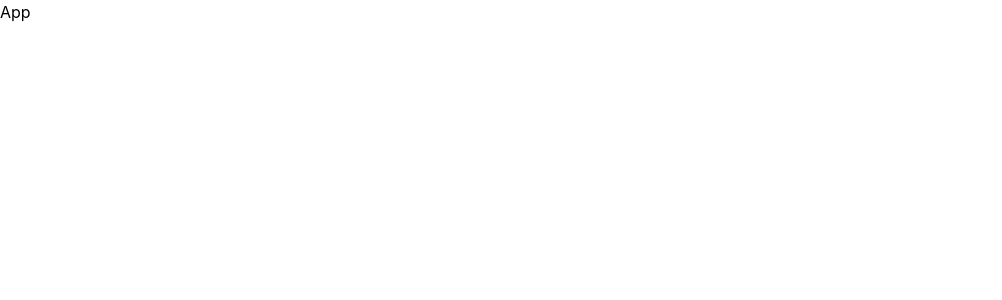
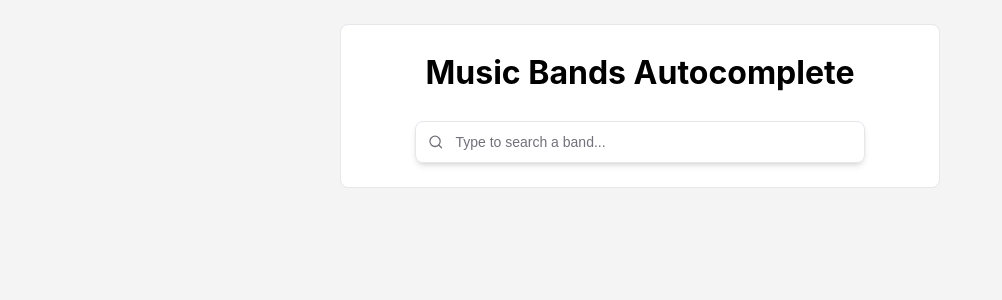
Before and after one commit to rbqdev/react-music-autocomple-input, a React (Vite) app: page / in a window 1280 px wide. Shown: the top 300 px of the page, without its empty margins (0-1002 px from the left). Built offline with nearby package versions, Linux system fonts and the light colour scheme.

Commit message:
feat: add App autocomplete features and states

```diff
--- /dev/null
+++ b/src/App.css
@@ -0,0 +1,21 @@
+.app {
+  display: flex;
+  justify-content: center;
+  align-items: self-start;
+  padding: var(--space-24);
+  background-color: var(--color-bg-light);
+  height: 100vh;
+}
+
+.app--content {
+  display: flex;
+  justify-content: center;
+  align-items: center;
+  flex-direction: column;
+  min-width: 600px;
+  padding: var(--space-24);
+  gap: var(--space-24);
+  border: 1px solid var(--color-border);
+  border-radius: var(--rounded-md);
+  background-color: var(--color-white);
+}
--- a/src/App.tsx
+++ b/src/App.tsx
@@ -1,5 +1,85 @@
+import {
+  Autocomplete,
+  AutocompleteSuggestion,
+} from "./components/Autocomplete";
+import "./App.css";
+import { useEffect, useState } from "react";
+import useDebounce from "./hooks/useDebounce";
+import { api } from "./api";
+import { debounceTime } from "./constants";
+
+type BandsResults = {
+  artists: {
+    name: string;
+  }[];
+};
+
 function App() {
-  return <>App</>;
+  const [isLoading, setIsLoading] = useState(false);
+  const [autocompleteValue, setAutocompleteValue] = useState("");
+  const [autocompleteSuggestions, setAutocompleteSuggestions] = useState<
+    AutocompleteSuggestion[] | null
+  >(null);
+
+  const resetAutoCompleteSuggestions = () => {
+    setAutocompleteSuggestions(null);
+  };
+
+  const handleChangeValue = (event: React.ChangeEvent<HTMLInputElement>) => {
+    const value = event.currentTarget.value;
+    setAutocompleteValue(value);
+  };
+
+  const getBands = async () => {
+    if (!autocompleteValue || isLoading) {
+      return;
+    }
+
+    setIsLoading(true);
+    const result = await api.get<BandsResults>(
+      `/artist/?query=${autocompleteValue}&fmt=json&limit=5`
+    );
+
+    if ("artists" in result) {
+      const { artists } = result;
+      setAutocompleteSuggestions(
+        artists.map(({ name }) => {
+          return {
+            name,
+          };
+        })
+      );
+    }
+
+    setIsLoading(false);
+  };
+
+  useEffect(() => {
+    resetAutoCompleteSuggestions();
+  }, [autocompleteValue]);
+
+  useDebounce(
+    () => {
+      getBands();
+    },
+    debounceTime,
+    [autocompleteValue]
+  );
+
+  return (
+    <div className="app">
+      <div className="app--content">
+        <h1>Music Bands Autocomplete</h1>
+        <Autocomplete
+          value={autocompleteValue}
+          suggestions={autocompleteSuggestions}
+          isLoading={isLoading}
+          placeholder="Type to search a band..."
+          onChange={handleChangeValue}
+        />
+      </div>
+    </div>
+  );
 }
 
 export default App;
```
